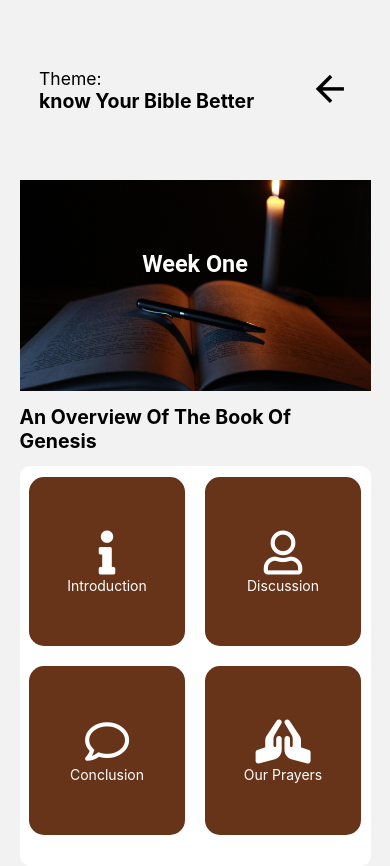
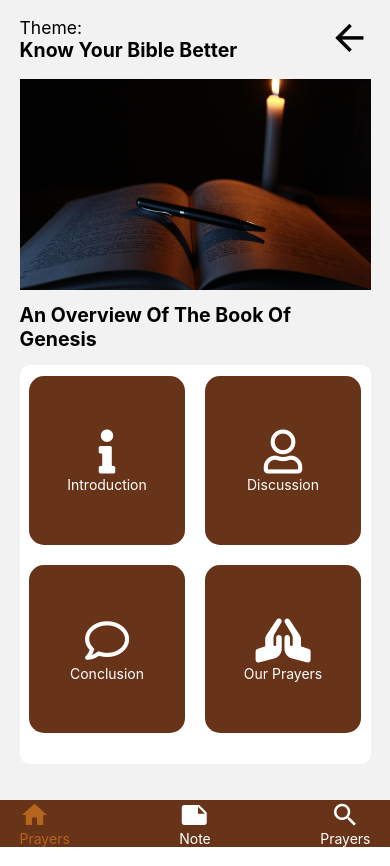
Before and after one commit to faleyecaleb/BibleApp, a React Native app in the folder bible-app/: screen / in a window 390 px wide. Built offline with nearby package versions, Linux system fonts and the light colour scheme.

Commit message:
completed bottom tab bar in details screen

```diff
--- a/bible-app/src/screens/DetailsCategory.js
+++ b/bible-app/src/screens/DetailsCategory.js
@@ -1,4 +1,4 @@
-import { View, Text, StyleSheet, StatusBar,ImageBackground, TouchableOpacity, Dimensions, SafeAreaView, Image, FlatList, } from 'react-native'
+import { View, Text, StyleSheet, StatusBar,ImageBackground, TouchableOpacity, Dimensions, SafeAreaView, Image, FlatList, ScrollView, } from 'react-native'
 import React from 'react';
 import IMAGES from '../../src/consts/images'
 import COLORS from '../consts/colors';
@@ -10,6 +10,7 @@ const height = Dimensions.get('window').height;
 const width = Dimensions.get('window').width;
 
 const DetailsCategory = ({navigation, route}) => {
+  const data = route.params;
   const iconList = [
     {name: 'info', title: 'Introduction'},
     {name: 'user', title: 'Discussion'},
@@ -17,16 +18,16 @@ const DetailsCategory = ({navigation, route}) => {
     {name: 'praying-hands', title: 'Our Prayers'},
   ]
 
-  const item = route.params
 
   return (
     <SafeAreaView>
       <StatusBar barStyle='dark-content' backgroundColor={COLORS.white} animated={true} />
-      <View style={{paddingHorizontal: width * 0.05}}>
+      <ScrollView>
+        <View style={{paddingHorizontal: width * 0.05, marginBottom: 35.9}}>
           <View style={style.detailsCategoryHeader}>
             <View>
               <Text style={{fontSize: width * 0.045}}>Theme:</Text>
-            <Text style={{fontSize: width * 0.05, fontWeight: 'bold'}}>know Your Bible Better</Text>
+              <Text style={{fontSize: width * 0.05, fontWeight: 'bold'}}>Know Your Bible Better</Text>
             </View>
             <TouchableOpacity onPress={() => navigation.navigate('HomeScreen')}>
               <Icon name='arrow-back' size={width * 0.05 && height * 0.05} />
@@ -36,7 +37,7 @@ const DetailsCategory = ({navigation, route}) => {
           <View>
             <ImageBackground source={IMAGES.img2} style={style.backgroundImage}>
                 <View style={style.imageTextContainer}>
-                <Text style={{color: COLORS.white, fontSize: width * 0.06, fontWeight: 'bold', fontFamily: 'Roboto'}}>Week One</Text>
+                  <Text style={{color: COLORS.white, fontSize: width * 0.06, fontWeight: 'bold', fontFamily: 'Roboto'}}>{data}</Text>
                 </View>
             </ImageBackground>
           </View>
@@ -51,7 +52,7 @@ const DetailsCategory = ({navigation, route}) => {
               <DetailsCard icon={iconList[1].name} title={iconList[1].title} />
             </View>
             <View style={style.detailsCard}>
-            <DetailsCard icon={iconList[2].name} title={iconList[2].title} />
+              <DetailsCard  icon={iconList[2].name} title={iconList[2].title} />
               <DetailsCard icon={iconList[3].name} title={iconList[3].title} />
             </View>
           </View>
@@ -60,6 +61,23 @@ const DetailsCategory = ({navigation, route}) => {
 
 
         </View>
+        <View>
+            <View style={style.bottomTabIconContainer}>
+              <TouchableOpacity>
+                <Icon name='home' color={COLORS.gradientLight} size={30} />
+                <Text style={{color: COLORS.gradientLight }}>Prayers</Text>
+              </TouchableOpacity>
+              <TouchableOpacity onPress={() => alert('Coming Soon...')}>
+                <Icon name='note' color={COLORS.white} size={30} />
+                <Text style={{color: COLORS.white }}>Note</Text>
+              </TouchableOpacity>
+              <TouchableOpacity onPress={() => alert('Coming Soon...')} style={{alignItems: 'center',justifyContent: 'center',}}>
+                <Icon name='search' color={COLORS.white} size={30} />
+                <Text style={{color: COLORS.white }}>Prayers</Text>
+              </TouchableOpacity>
+            </View>
+          </View>
+      </ScrollView>
     </SafeAreaView>
   )
 }
@@ -68,8 +86,7 @@ const style = StyleSheet.create({
   detailsCategoryHeader: {
     flexDirection: 'row',
     justifyContent: 'space-between',
-    paddingHorizontal: width * 0.05,
-    paddingVertical: height * 0.08
+    paddingVertical: height * 0.02
   },
 
   backgroundImage: {
@@ -104,6 +121,16 @@ const style = StyleSheet.create({
     marginBottom: 20
 
 
+  },
+
+  bottomTabIconContainer: {
+    flexDirection: 'row',
+    justifyContent: 'space-between',
+    alignItems: 'center',
+    backgroundColor: COLORS.gradientDark,
+    paddingHorizontal: width * 0.05,
+    elevation: 5,
+
   }
 
 })
```
Lines whose indentation alone changed are shown as unchanged.
